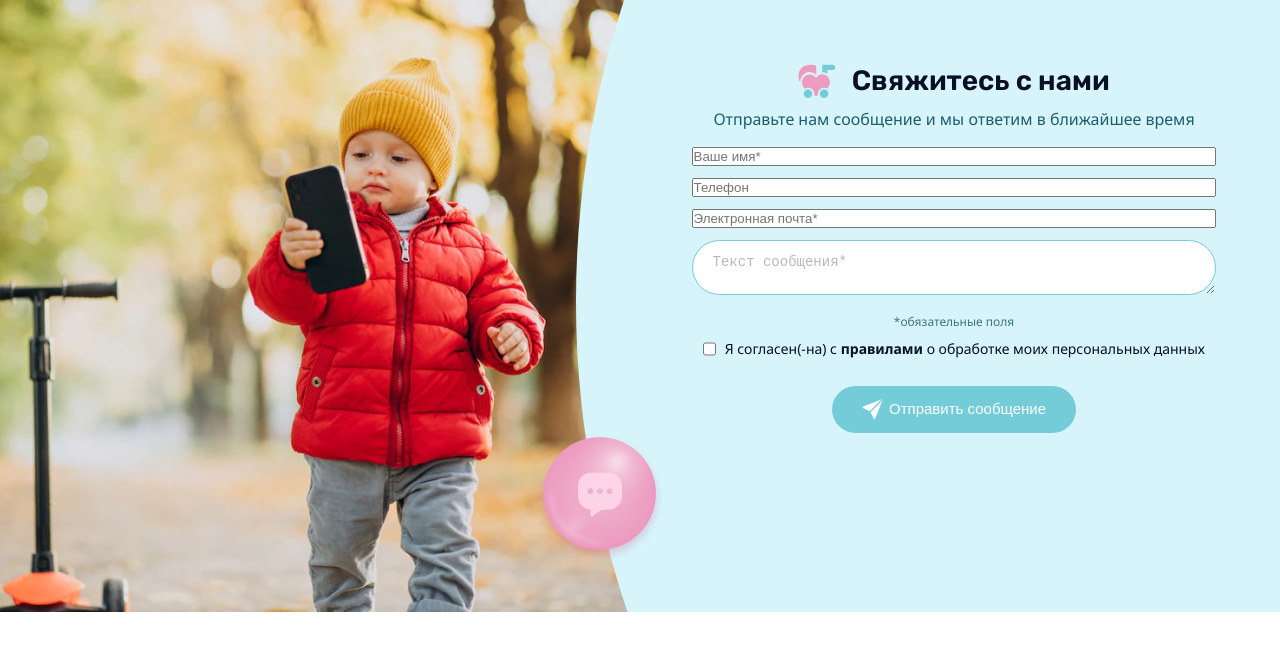
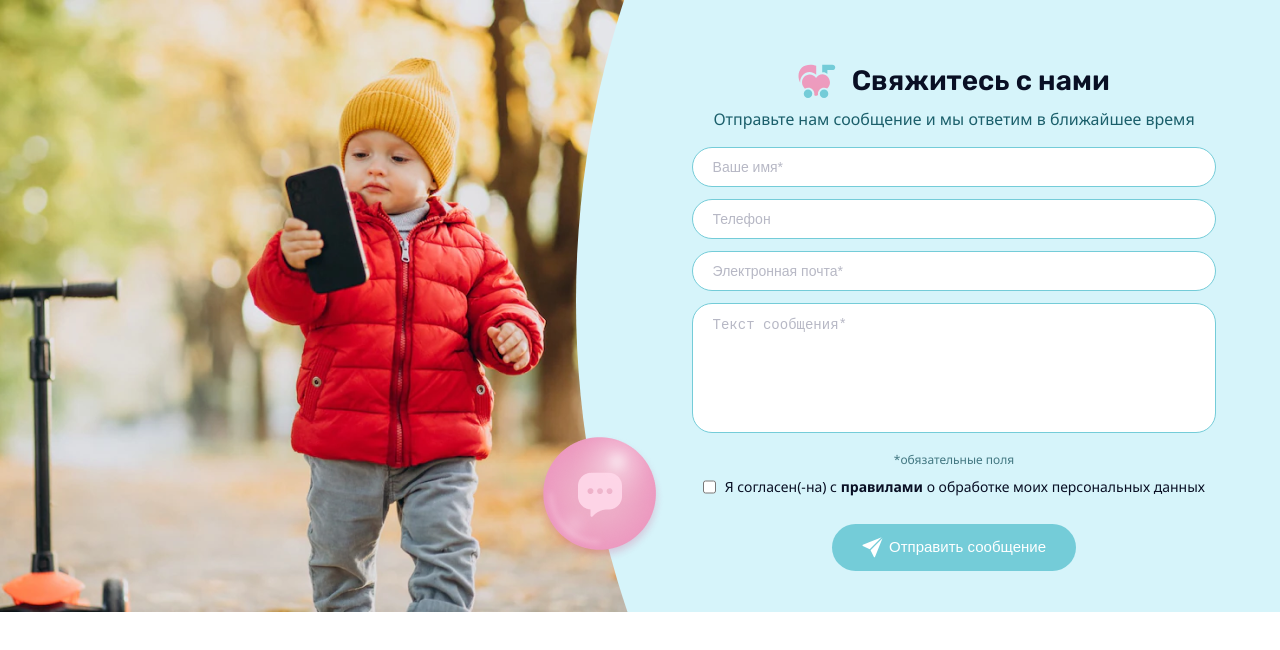
Before and after one commit to AleksandrKulaginWork/clients-feedback-app, a React (Create React App) app: page / in a window 1280 px wide. Shown: the top 650 px of the page. Built offline with nearby package versions, Linux system fonts and the light colour scheme.

Commit message:
converted tags into styled components in the FormSection and App components

```diff
--- /dev/null
+++ b/src/components/App/index.jsx
@@ -0,0 +1,10 @@
+import { FormSection } from '../FormSection/index';
+import { Layout } from './style';
+
+export function App() {
+	return (
+		<Layout>
+			<FormSection />
+		</Layout>
+	);
+}
--- /dev/null
+++ b/src/components/App/style.js
@@ -0,0 +1,7 @@
+import { styled } from 'styled-components';
+
+export const Layout = styled.div`
+    max-width: 100%;
+    overflow: hidden;
+    height: 612px;
+`;
--- a/src/components/Form/index.jsx
+++ b/src/components/Form/index.jsx
@@ -1,5 +1,5 @@
 import { useSelector } from 'react-redux';
-import style from './style.module.css';
+import './style.css';
 import iconButton from '../../assets/image-form/icon-button.svg';
 import iconHeader from '../../assets/image-form/icon-header.svg';
 import { useFormDispatch } from './dispatch';
@@ -70,7 +70,6 @@ export function Form() {
 					<Description>*обязательные поля</Description>
 
 					<FormField
-						className={style.checkbox}
 						checked={agreement.value}
 						type="checkbox"
 						name="agreement"
--- a/src/components/Form/style.module.css
+++ b/src/components/Form/style.css
@@ -1,17 +1,17 @@
-.blockInput input, textarea{
+input, textarea{
     border-radius: 40px;
     outline: none;
     border: 1px solid var(--bg-blue);
     padding: 11.5px 20px;
 }
 
-.blockInput textarea{
+textarea{
     resize: none;
     min-height: 130px;
     border-radius: 20px;
 }
 
-.blockInput input::placeholder, textarea::placeholder{
+input::placeholder, textarea::placeholder{
     font-size: 14px;
     line-height: 1.36;
     color: var(--color-gray);
--- a/src/components/FormSection/index.jsx
+++ b/src/components/FormSection/index.jsx
@@ -1,16 +1,16 @@
-import style from './style.module.css';
-import imageChildren from '../../assets/image-form/image-children.png';
-import Circle from '../../assets/image-form/Group 882.png';
+import ImageChildren from '../../assets/image-form/image-children.png';
+import CircleImage from '../../assets/image-form/Group 882.png';
 import { Form } from '../Form';
+import { ContainerSection, ImageSection, Circle } from './style';
 
 export function FormSection() {
 	return (
-		<div className={style.formSection}>
-			<div className={style.sectionImage}>
-				<img src={imageChildren} alt="children" />
-				<img className={style.circle} src={Circle} alt="Fill the form" />
-			</div>
+		<ContainerSection>
+			<ImageSection>
+				<img src={ImageChildren} alt="children" />
+				<Circle src={CircleImage} alt="Fill the form" />
+			</ImageSection>
 			<Form />
-		</div>
+		</ContainerSection>
 	);
 }
--- /dev/null
+++ b/src/components/FormSection/style.js
@@ -0,0 +1,17 @@
+import { styled } from 'styled-components';
+
+export const ContainerSection = styled.div`
+    display: flex;
+`;
+
+export const ImageSection = styled.div`
+    position: relative;
+`;
+
+export const Circle = styled.img`
+    position: absolute;
+    display: block;
+    top: 70%;
+    left: 85%;
+    z-index: 2;
+`;
--- a/src/components/FormSection/style.module.css
+++ /dev/null
@@ -1,15 +0,0 @@
-.formSection{
-    display: flex;
-}
-
-.sectionImage{
-    position: relative;
-}
-
-.circle{
-    position: absolute;
-    display: block;
-    top: 70%;
-    left: 85%;
-    z-index: 2;
-}
--- a/src/components/Layout/index.jsx
+++ /dev/null
@@ -1,10 +0,0 @@
-import style from './style.module.css';
-import { FormSection } from '../FormSection/index';
-
-export function Layout() {
-	return (
-		<div className={style.container}>
-			<FormSection />
-		</div>
-	);
-}
--- a/src/components/Layout/style.module.css
+++ /dev/null
@@ -1,5 +0,0 @@
-.container{
-    max-width: 100%;
-    overflow: hidden;
-    height: 612px;
-}
--- a/src/index.jsx
+++ b/src/index.jsx
@@ -1,16 +1,16 @@
 import React from 'react';
 import ReactDOM from 'react-dom/client';
-import './style.css';
 import { Provider } from 'react-redux';
 import reportWebVitals from './reportWebVitals';
-import { Layout } from './components/Layout';
 import { store } from './store/store';
+import { App } from './components/App/index';
+import './style.css';
 
 const root = ReactDOM.createRoot(document.getElementById('root'));
 root.render(
 	<React.StrictMode>
 		<Provider store={store}>
-			<Layout />
+			<App />
 		</Provider>
 	</React.StrictMode>,
 );
```
